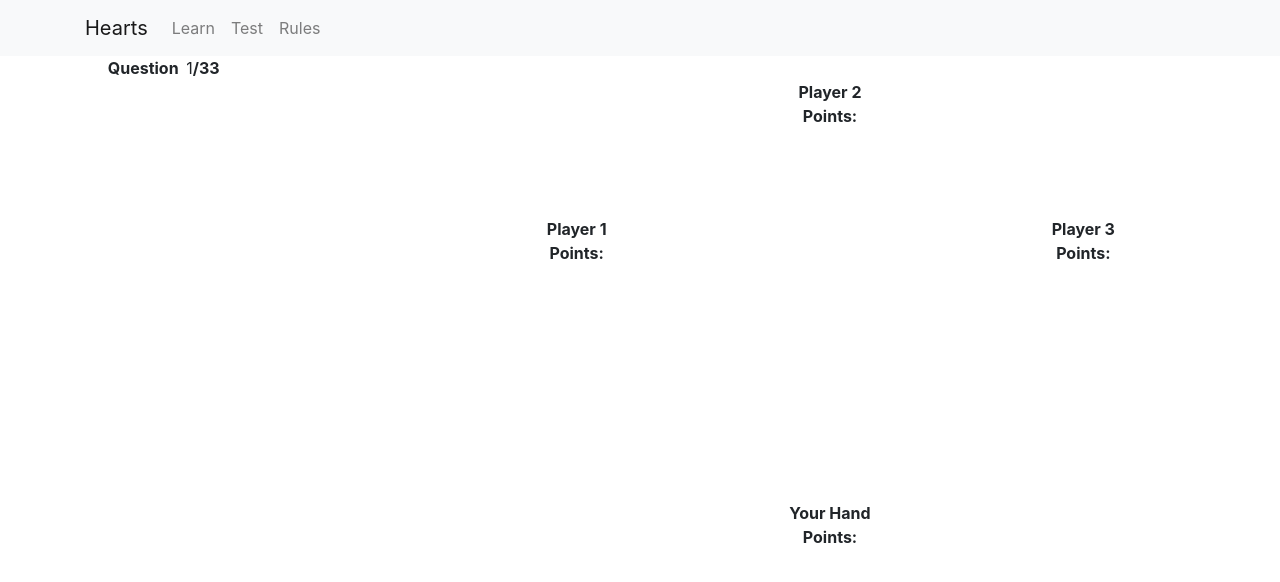
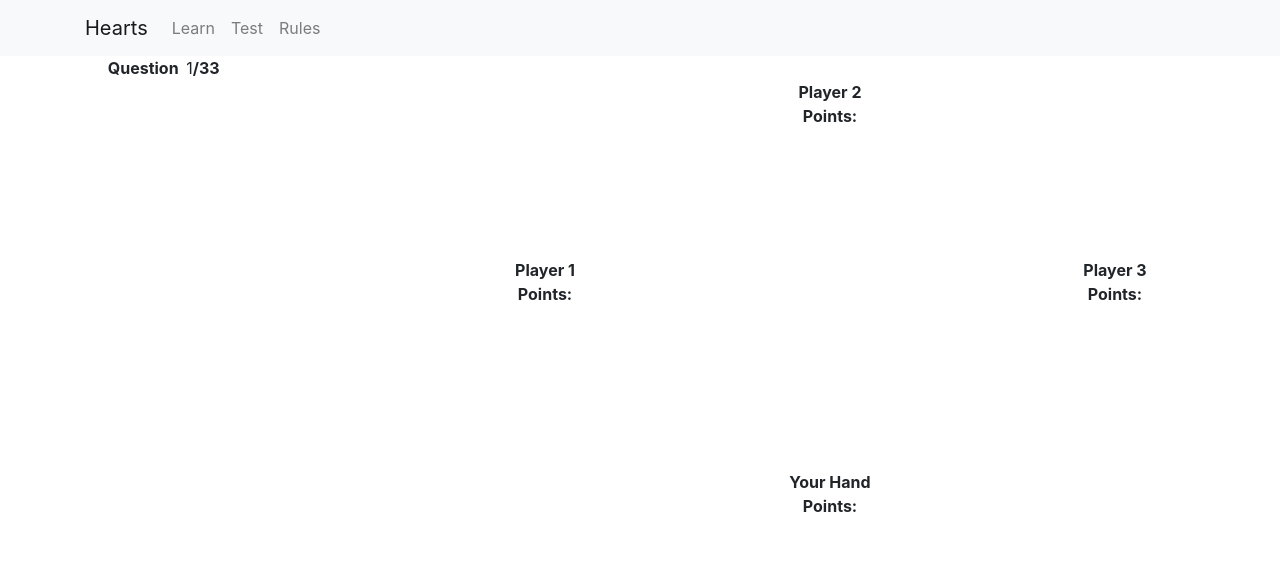
Before and after one commit to tykosc/Hearts, a Flask app: template templates/game.html in a window 1280 px wide. Shown: the top 582 px of the page. Run offline with Flask 2, Linux system fonts and the light colour scheme; the template is opened without the code that fills it, so the values that code supplies are empty; some libraries are stand-ins or nearby versions.

Commit message:
slightly adjust layout, card positioning

```diff
--- a/static/play.js
+++ b/static/play.js
@@ -28,6 +28,9 @@ let card_objects = []
 let cards_animating = 0
 let next_state_deferred = false
 
+const card_width = 70.27
+const card_height = 100
+
 function findCardObject(rank, suit) {
     out_object = null
     card_objects.forEach(function(obj, _) {
@@ -40,9 +43,9 @@ function findCardObject(rank, suit) {
 }
 
 function playerCardOffset(who, card_div) {
-    let points_div = $(`#points_${who}`)
+    let points_div = $(`#player_name_${who}`)
     let pos = points_div.offset()
-    return {top: pos.top + card_div.height() * 0.5, left: pos.left + points_div.width() * 0.5 + card_div.width() * 0.5}
+    return {top: pos.top + points_div.height() * 0.5 - card_height * 0.5, left: pos.left + points_div.width() * 0.5 - card_width * 0.5}
 }
 
 function createCardObject(rank, suit) {
--- a/templates/game.html
+++ b/templates/game.html
@@ -23,25 +23,34 @@
 
     <div class="col-8" id="game-content">
         <div class="row">
+            <div class="col-4"></div>
             <div class="col-4" style="text-align:center;">
-                <br>
-                <div style="padding-top:3cm;"><b>Player 1</b></div>
-                <div><b>Points:</b></div>
-                <span id="points_1"></span>
-                <span id="played_cards_1" style="padding-left:4cm;" class="played-cards"></span>
-            </div>
-            <div class="col-4" style="text-align:center;">
-                <div><b>Player 2</b></div>
+                <div id="player_name_2"><b>Player 2</b></div>
                 <div><b>Points:</b></div>
                 <div id="points_2"></div>
                 <div id="played_cards_2" style="padding-top:10px;" class="played-cards"></div>
             </div>
-            <div class="col-4" style="text-align:center;">
+            <div class="col-4"></div>
+        </div>
+        <div class="row">
+            <div class="col-3" style="text-align:center;">
                 <br>
-                <div style="padding-top:3cm;"><b>Player 3</b></div>
+                <div id="player_name_1"><b>Player 1</b></div>
+                <div><b>Points:</b></div>
+                <span id="points_1"></span>
+            </div>
+            <div class="col-2">
+                <span id="played_cards_1" class="played-cards"></span>
+            </div>
+            <div class="col-2"></div>
+            <div class="col-2">
+                <div id="played_cards_3" class="played-cards"></div>
+            </div>
+            <div class="col-3" style="text-align:center;">
+                <br>
+                <div id="player_name_3"><b>Player 3</b></div>
                 <div><b>Points:</b></div>
                 <div id="points_3"></div>
-                <div id="played_cards_3" style="padding-right:4cm;" class="played-cards"></div>
             </div>
         </div>
         <div class="row">
@@ -54,7 +63,7 @@
                 <div class="col-12">
                     <div style="text-align: center;"><b>Your Hand</b></div>
                     <div id = "your_hand"></div>
-                    <div style="text-align: center;"><b>Points:</b></div>
+                    <div style="text-align: center;" id="player_name_0"><b>Points:</b></div>
                     <span style="text-align:center;" id="points_0"></span>
                 </div>
         </div>
```
